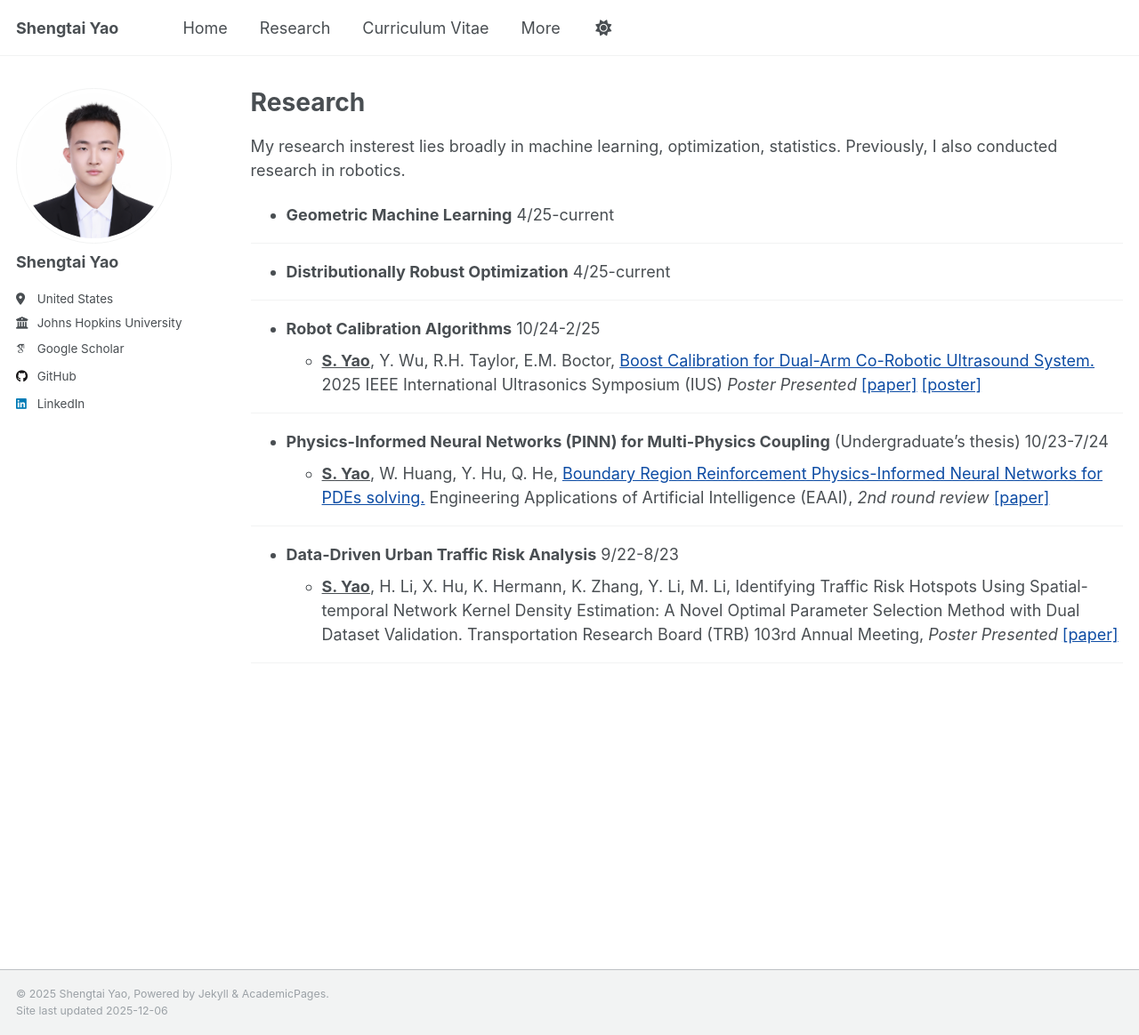
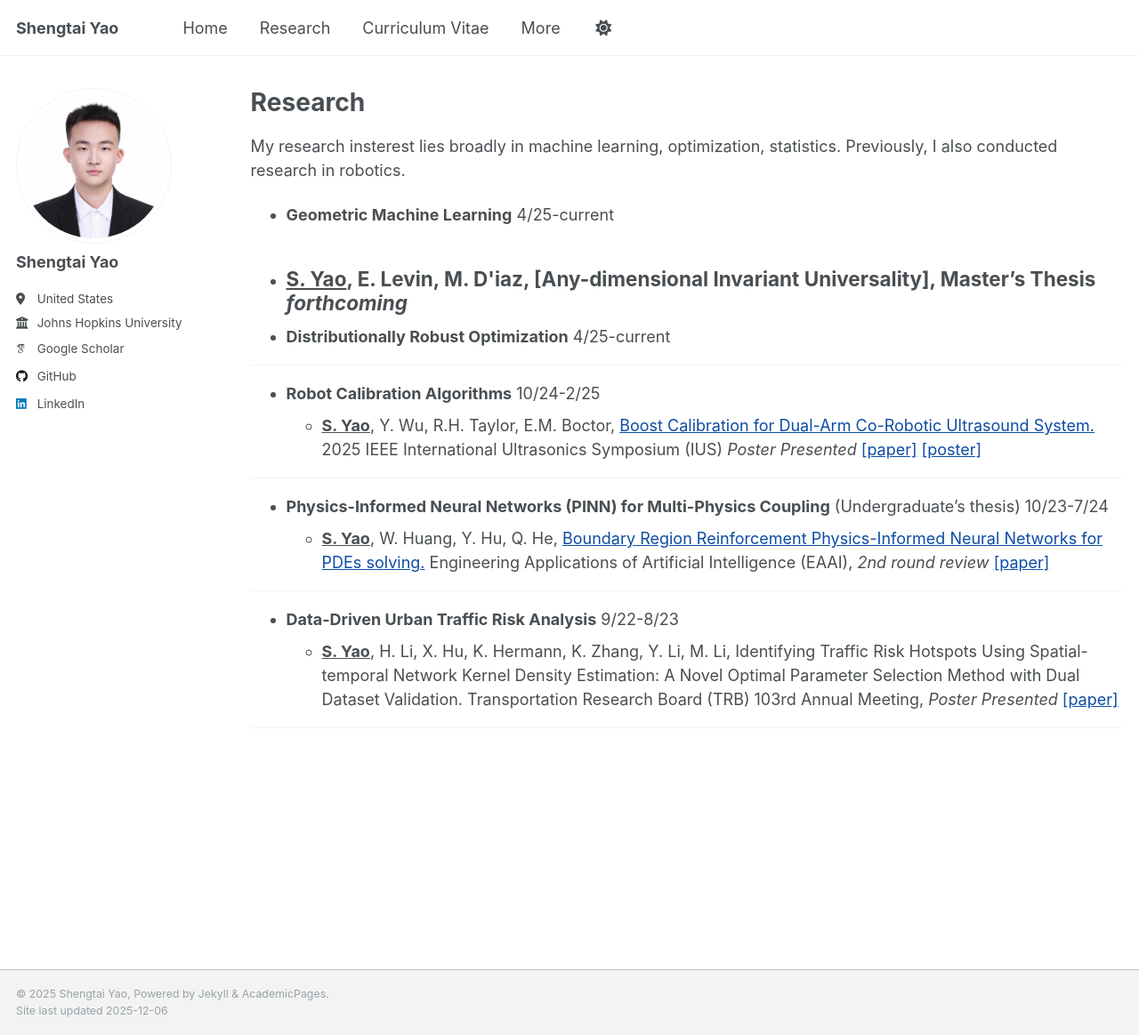
Before and after one commit to Yaoshengtai/Yaoshengtai.github.io, a Jekyll site: the page built from _pages/research.md, in a window 1280 px wide and 1164 px high. Shown: the whole window at 89% size. Built offline with Jekyll 4.4.1, drawn with Linux system fonts in a browser that asks for light colours; some web fonts are replaced.

Commit message:
Update research.md

```diff
--- a/_pages/research.md
+++ b/_pages/research.md
@@ -9,7 +9,7 @@ author_profile: true
 My research insterest lies broadly in machine learning, optimization, statistics. Previously, I also conducted research in robotics.
 
 - **Geometric Machine Learning** 4/25-current
-
+- <span style="font-weight:bold; text-decoration:underline;">S. Yao</span>, E. Levin, M. D\'iaz, [Any-dimensional Invariant Universality], Master's Thesis  *forthcoming*
 ---
 
 - **Distributionally Robust Optimization** 4/25-current
```
